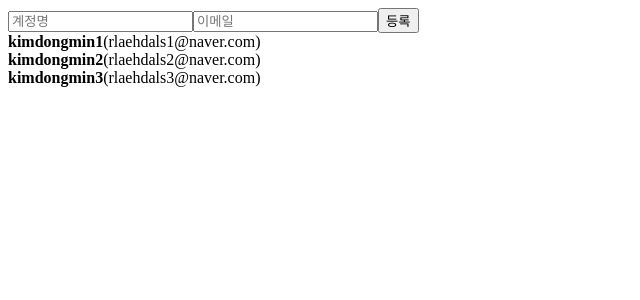
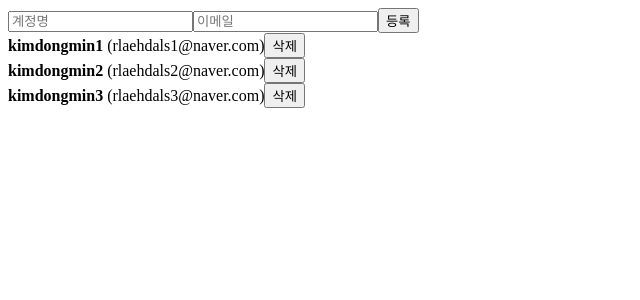
Before and after one commit to dongmin3891/react-practice, a React (Create React App) app: page / in a window 1280 px wide. Shown: the top 300 px of the page, without its empty margins (0-640 px from the left). Built offline with nearby package versions, Linux system fonts and the light colour scheme.

Commit message:
배열에 항목 제거하기 - filter

```diff
--- a/src/App.js
+++ b/src/App.js
@@ -54,6 +54,10 @@
     nextId.current += 1;
   };
 
+  const onRemove = (id) => {
+    setUsers(users.filter((user) => user.id !== id));
+  };
+
   return (
     <div>
       <CreateUser
@@ -62,7 +66,7 @@
         onChange={onChange}
         onCreate={onCreate}
       />
-      <UserList users={users} />
+      <UserList users={users} onRemove={onRemove} />
     </div>
   );
 }
--- a/src/UserList.js
+++ b/src/UserList.js
@@ -1,22 +1,22 @@
 import React from "react";
 
 /* 한 파일에 여러개의 선언해도 무방 */
-function User({ user }) {
+function User({ user, onRemove }) {
   return (
     <div>
-      <b>{user.username}</b>
-      <span>({user.useremail})</span>
+      <b>{user.username}</b> <span>({user.useremail})</span>
+      <button onClick={() => onRemove(user.id)}>삭제</button>
     </div>
   );
 }
 
-function UserList({ users }) {
+function UserList({ users, onRemove }) {
   /* 동적인 배열을 렌더링해야 할 때에는 자바스크립트
   내장함수 map()을 사용합니다. */
   return (
     <div>
       {users.map((user) => (
-        <User user={user} key={user.id} />
+        <User user={user} key={user.id} onRemove={onRemove} />
       ))}
     </div>
   );
```
